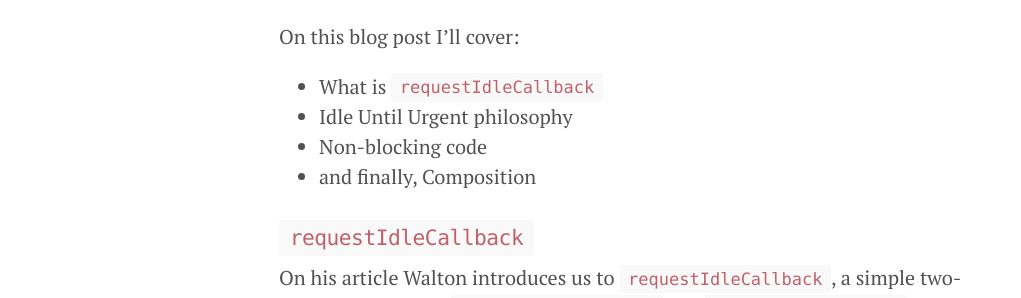
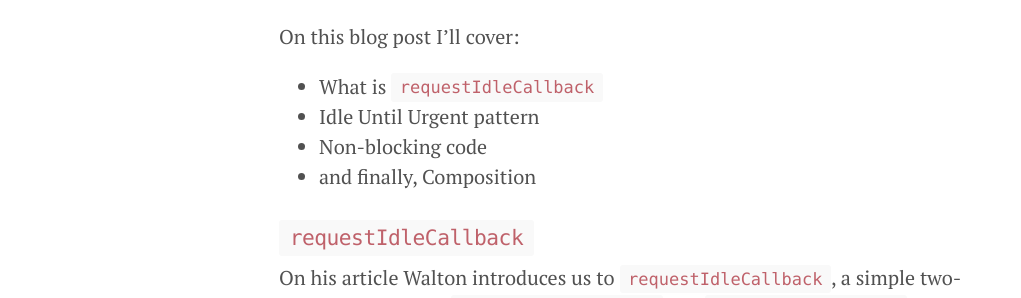
Before and after one commit to munizart/munizart.github.io, a Jekyll site: the page built from _posts/2018-10-11-introducing-idle-comp.md, in a window 1280 px wide and 900 px high. Shown: the part 422-720 px from the top of the window, without its empty margins (1-1022 px from the left). Built offline with Jekyll 4.4.1, drawn with Linux system fonts in a browser that asks for light colours; Markdown is read by kramdown in place of the engine named in the settings; some of the changed lines change nothing that is shown.

Commit message:
Update 2018-10-11-introducing-idle-comp.md

```diff
--- a/_posts/2018-10-11-introducing-idle-comp.md
+++ b/_posts/2018-10-11-introducing-idle-comp.md
@@ -1,6 +1,15 @@
 ---
 layout: "post"
 title: "Introducing IdleComp. Composing even when urgent"
+description: "A functional implementation for the idle-until-urgent pattern"
+tags:
+ - "requestIdleCallback"
+ - "Idle Until Urgent"
+ - "idle-until-urgent"
+ - "javascript"
+ - "front-end"
+ - "programming"
+ - "functional programming"
 ---
 
 ### What is this post about?
@@ -10,7 +19,7 @@ First Input Delay (FID) impacts user's perception on web perfomance.
 
 On this blog post I'll cover:
 * What is `requestIdleCallback`
-* Idle Until Urgent philosophy
+* Idle Until Urgent pattern
 * Non-blocking code
 * and finally, Composition
 
```
